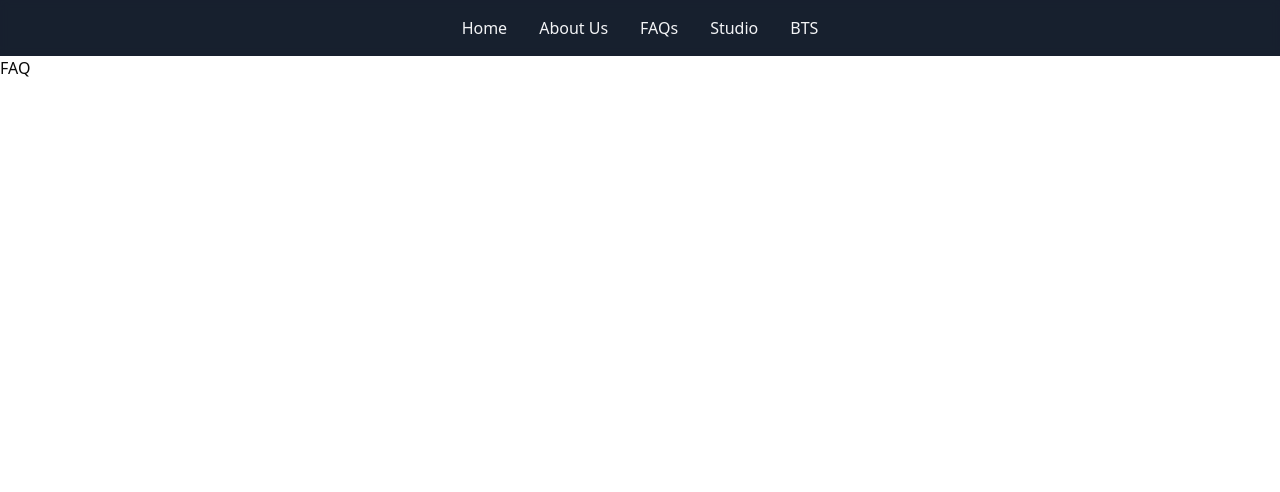
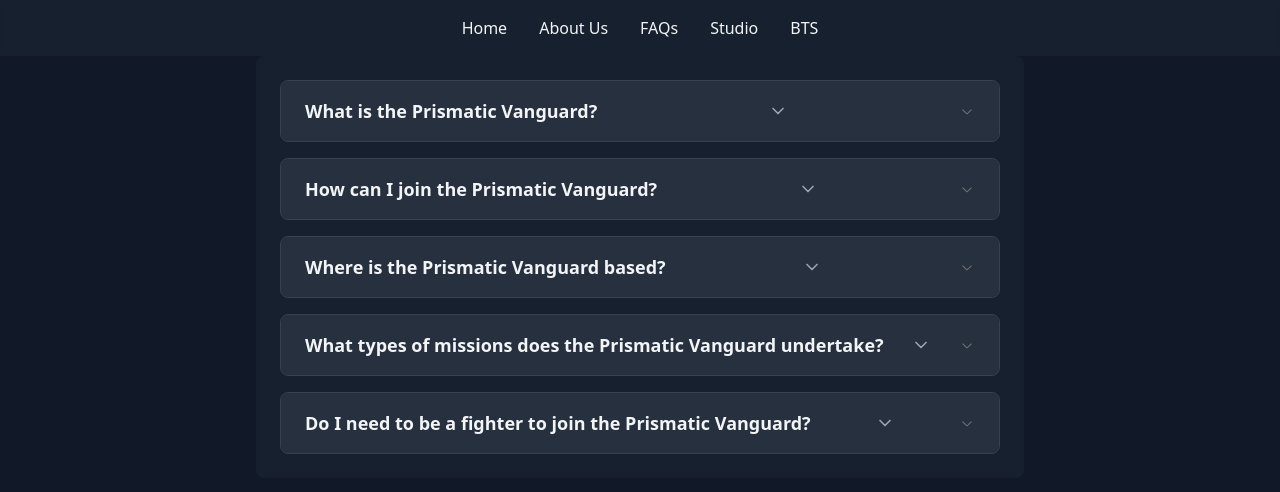
Before and after one commit to NaxeCode/TheRandomGuilds, a React (Vite) app: page /faq in a window 1280 px wide. Shown: the top 492 px of the page. Built offline with nearby package versions, Linux system fonts and the light colour scheme.

Commit message:
Added FAQ placeholder

```diff
--- a/package.json
+++ b/package.json
@@ -10,6 +10,7 @@
     "preview": "vite preview"
   },
   "dependencies": {
+    "@radix-ui/react-accordion": "^1.2.0",
     "@radix-ui/react-dropdown-menu": "^2.1.1",
     "@radix-ui/react-icons": "^1.3.0",
     "@radix-ui/react-slot": "^1.1.0",
--- a/src/components/Pages/FAQ.tsx
+++ b/src/components/Pages/FAQ.tsx
@@ -1,9 +1,12 @@
 import Header from '../header';
+import { FaqDropdown } from '../faq-dropdown';
 export default function FAQ() {
 	return (
 		<>
-			<Header />
-			<h1>FAQ</h1>
+			<div className="min-h-screen bg-gray-900 text-gray-100">
+				<Header />
+				<FaqDropdown />
+			</div>
 		</>
 	);
 }
--- /dev/null
+++ b/src/components/faq-dropdown.tsx
@@ -0,0 +1,61 @@
+'use client';
+
+import {
+	Accordion,
+	AccordionContent,
+	AccordionItem,
+	AccordionTrigger,
+} from '@/components/ui/accordion';
+import { ChevronDown } from 'lucide-react';
+
+const faqs = [
+	{
+		question: 'What is the Prismatic Vanguard?',
+		answer:
+			'The Prismatic Vanguard is an elite group of diverse adventurers dedicated to protecting the realm from various threats. We combine our unique skills and backgrounds to tackle challenges that endanger our world.',
+	},
+	{
+		question: 'How can I join the Prismatic Vanguard?',
+		answer:
+			'To join the Prismatic Vanguard, you must demonstrate exceptional skills, unwavering courage, and a strong desire to make a difference. We accept applications year-round and conduct rigorous testing and interviews for potential recruits.',
+	},
+	{
+		question: 'Where is the Prismatic Vanguard based?',
+		answer:
+			'Our main headquarters is located in Skyhold, a floating citadel that serves as our home and strategic base of operations. However, our members can be found all across the realm, ready to respond to any crisis.',
+	},
+	{
+		question: 'What types of missions does the Prismatic Vanguard undertake?',
+		answer:
+			'Our missions vary widely, from protecting villages from monster attacks to investigating arcane anomalies, from recovering powerful artifacts to mediating conflicts between different factions. No two days are the same in the Vanguard!',
+	},
+	{
+		question: 'Do I need to be a fighter to join the Prismatic Vanguard?',
+		answer:
+			'Not at all! While we value skilled warriors, we also need individuals with talents in magic, healing, strategy, diplomacy, and various other fields. Diversity is our strength, and we welcome all who have extraordinary abilities and a heroic spirit.',
+	},
+];
+
+export function FaqDropdown() {
+	return (
+		<div className="w-full max-w-3xl mx-auto bg-gray-800 bg-opacity-50 backdrop-blur-sm rounded-lg p-6">
+			<Accordion type="single" collapsible className="w-full space-y-4">
+				{faqs.map((faq, index) => (
+					<AccordionItem
+						key={index}
+						value={`item-${index}`}
+						className="border border-gray-700 rounded-lg overflow-hidden"
+					>
+						<AccordionTrigger className="text-left text-lg font-semibold px-6 py-4 bg-gray-700 bg-opacity-50 hover:bg-opacity-70 transition-all text-gray-100">
+							{faq.question}
+							<ChevronDown className="h-5 w-5 text-gray-400 transition-transform duration-200" />
+						</AccordionTrigger>
+						<AccordionContent className="px-6 py-4 text-base text-gray-100">
+							{faq.answer}
+						</AccordionContent>
+					</AccordionItem>
+				))}
+			</Accordion>
+		</div>
+	);
+}
--- /dev/null
+++ b/src/components/ui/accordion.tsx
@@ -0,0 +1,55 @@
+import * as React from "react"
+import * as AccordionPrimitive from "@radix-ui/react-accordion"
+import { ChevronDownIcon } from "@radix-ui/react-icons"
+
+import { cn } from "@/lib/utils"
+
+const Accordion = AccordionPrimitive.Root
+
+const AccordionItem = React.forwardRef<
+  React.ElementRef<typeof AccordionPrimitive.Item>,
+  React.ComponentPropsWithoutRef<typeof AccordionPrimitive.Item>
+>(({ className, ...props }, ref) => (
+  <AccordionPrimitive.Item
+    ref={ref}
+    className={cn("border-b", className)}
+    {...props}
+  />
+))
+AccordionItem.displayName = "AccordionItem"
+
+const AccordionTrigger = React.forwardRef<
+  React.ElementRef<typeof AccordionPrimitive.Trigger>,
+  React.ComponentPropsWithoutRef<typeof AccordionPrimitive.Trigger>
+>(({ className, children, ...props }, ref) => (
+  <AccordionPrimitive.Header className="flex">
+    <AccordionPrimitive.Trigger
+      ref={ref}
+      className={cn(
+        "flex flex-1 items-center justify-between py-4 text-sm font-medium transition-all hover:underline [&[data-state=open]>svg]:rotate-180",
+        className
+      )}
+      {...props}
+    >
+      {children}
+      <ChevronDownIcon className="h-4 w-4 shrink-0 text-muted-foreground transition-transform duration-200" />
+    </AccordionPrimitive.Trigger>
+  </AccordionPrimitive.Header>
+))
+AccordionTrigger.displayName = AccordionPrimitive.Trigger.displayName
+
+const AccordionContent = React.forwardRef<
+  React.ElementRef<typeof AccordionPrimitive.Content>,
+  React.ComponentPropsWithoutRef<typeof AccordionPrimitive.Content>
+>(({ className, children, ...props }, ref) => (
+  <AccordionPrimitive.Content
+    ref={ref}
+    className="overflow-hidden text-sm data-[state=closed]:animate-accordion-up data-[state=open]:animate-accordion-down"
+    {...props}
+  >
+    <div className={cn("pb-4 pt-0", className)}>{children}</div>
+  </AccordionPrimitive.Content>
+))
+AccordionContent.displayName = AccordionPrimitive.Content.displayName
+
+export { Accordion, AccordionItem, AccordionTrigger, AccordionContent }
--- a/tailwind.config.js
+++ b/tailwind.config.js
@@ -50,6 +50,28 @@ export default {
     				'4': 'hsl(var(--chart-4))',
     				'5': 'hsl(var(--chart-5))'
     			}
+    		},
+    		keyframes: {
+    			'accordion-down': {
+    				from: {
+    					height: '0'
+    				},
+    				to: {
+    					height: 'var(--radix-accordion-content-height)'
+    				}
+    			},
+    			'accordion-up': {
+    				from: {
+    					height: 'var(--radix-accordion-content-height)'
+    				},
+    				to: {
+    					height: '0'
+    				}
+    			}
+    		},
+    		animation: {
+    			'accordion-down': 'accordion-down 0.2s ease-out',
+    			'accordion-up': 'accordion-up 0.2s ease-out'
     		}
     	}
     },
```
Also changed, not shown: 1 other file (tests, documents, lock files or other folders).
